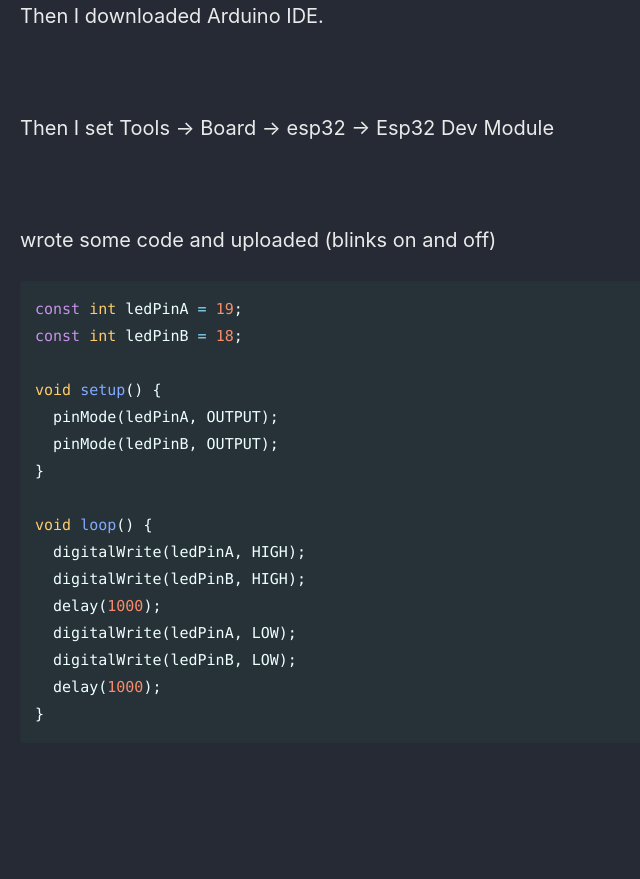
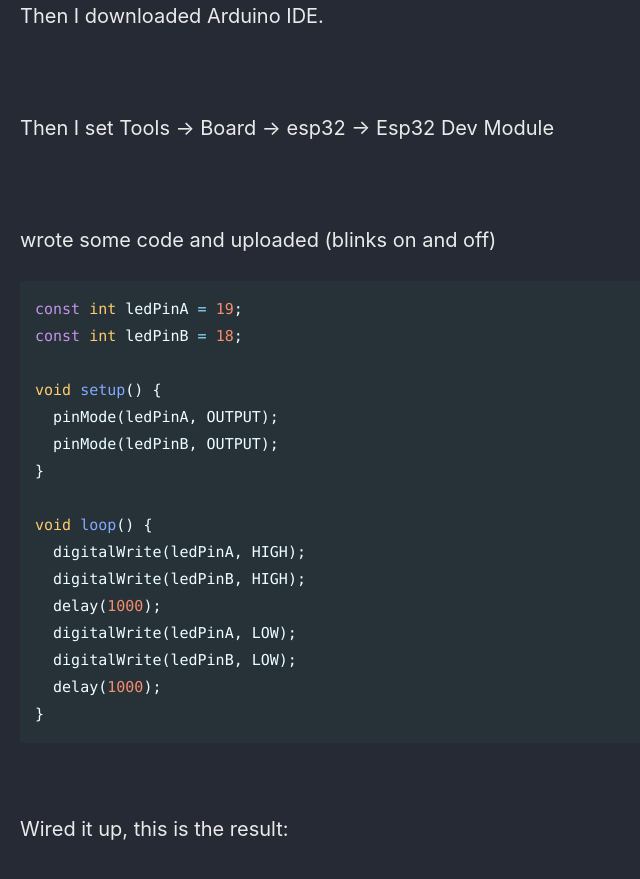
Before and after one commit to Connor-McCartney/Connor-McCartney.github.io, a Jekyll site: the page built from _pages/misc/ESP32.md, in a window 1280 px wide and 900 px high, scrolled down 625 px. Shown: the top 879 px of the window, without its empty margins (0-640 px from the left). Built offline with Jekyll 4.4.1, drawn with Linux system fonts in a browser that asks for light colours; cached includes are drawn as plain includes; before the commit the page ends 1469 px from its top, so only the background shows below that.

Commit message:
Update ESP32.md

```diff
--- a/_pages/misc/ESP32.md
+++ b/_pages/misc/ESP32.md
@@ -54,3 +54,6 @@ void loop() {
 
 
 <br>
+
+
+Wired it up, this is the result:
```
